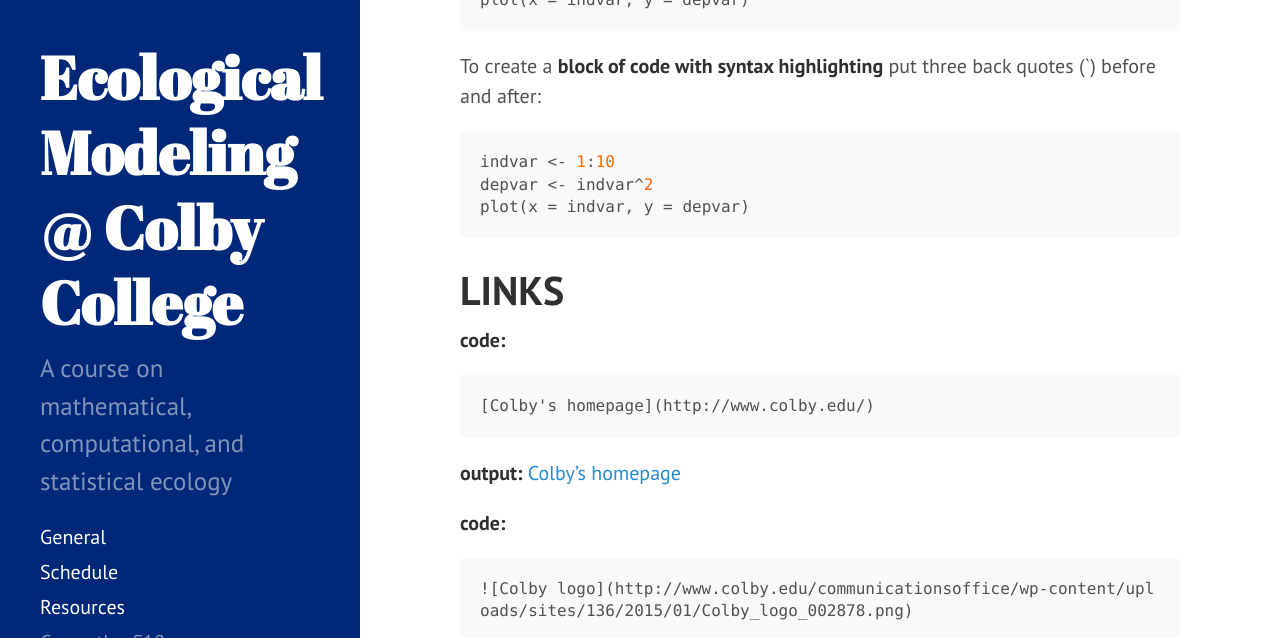
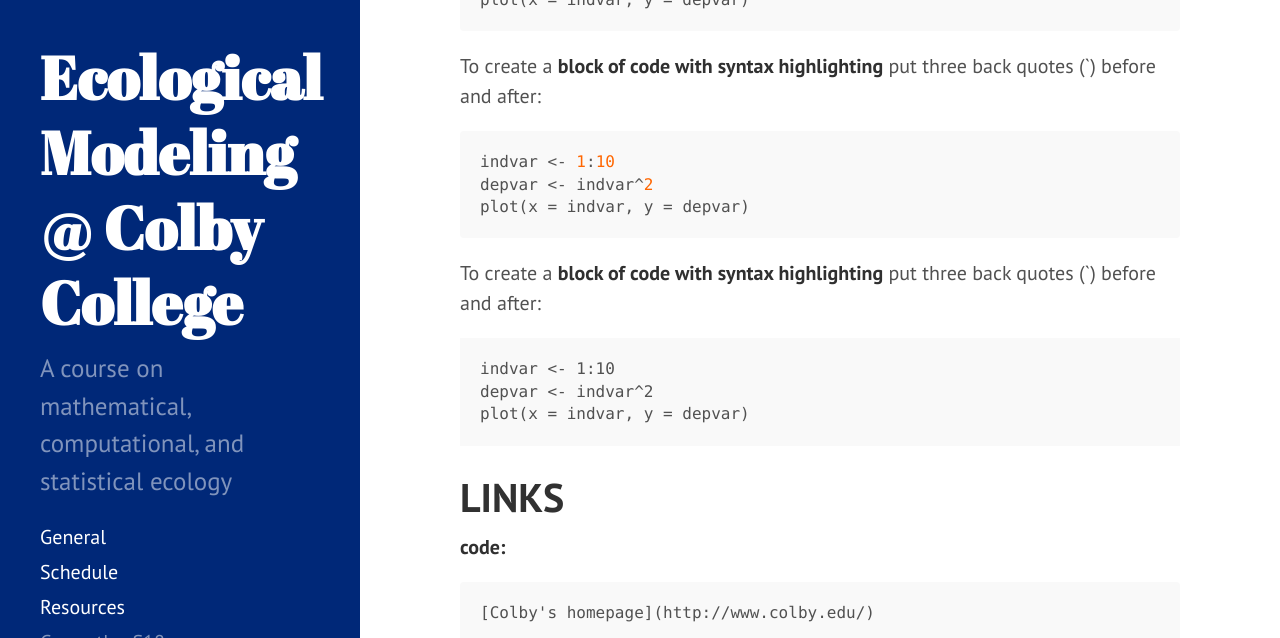
Before and after one commit to ColbyEcology/BI382_2018_Spring, a Jekyll site: the page built from Misc/CMsMarkdown.md, in a window 1280 px wide and 900 px high, scrolled down 3120 px, cut to the strip 0-638 px from the top of the window. Built offline with Jekyll 4.4.1, drawn with Linux system fonts in a browser that asks for light colours.

Commit message:
syntax highlighting test with {r}

````diff
--- a/Misc/CMsMarkdown.md
+++ b/Misc/CMsMarkdown.md
@@ -110,6 +110,14 @@
 plot(x = indvar, y = depvar)
  ```
 
+To create a **block of code with syntax highlighting** put three back quotes (`) before and after:
+ ```{r}
+indvar <- 1:10
+depvar <- indvar^2
+plot(x = indvar, y = depvar)
+ ```
+
+
 <a name="LINKS"></a>
 # LINKS
 
````
